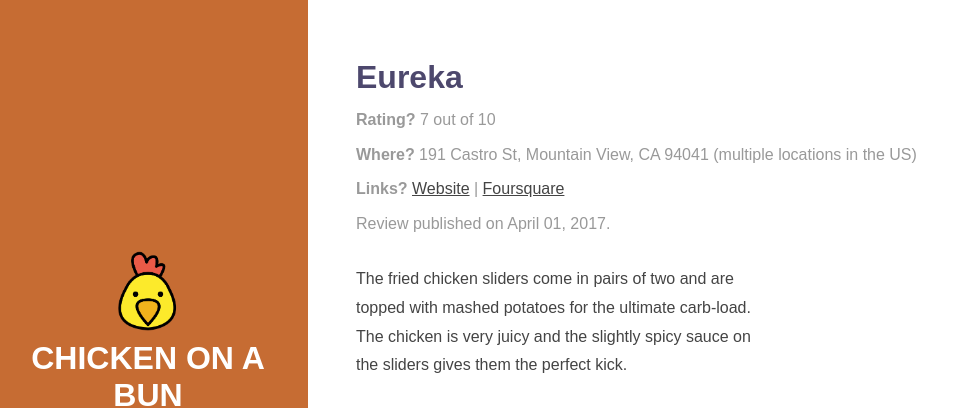
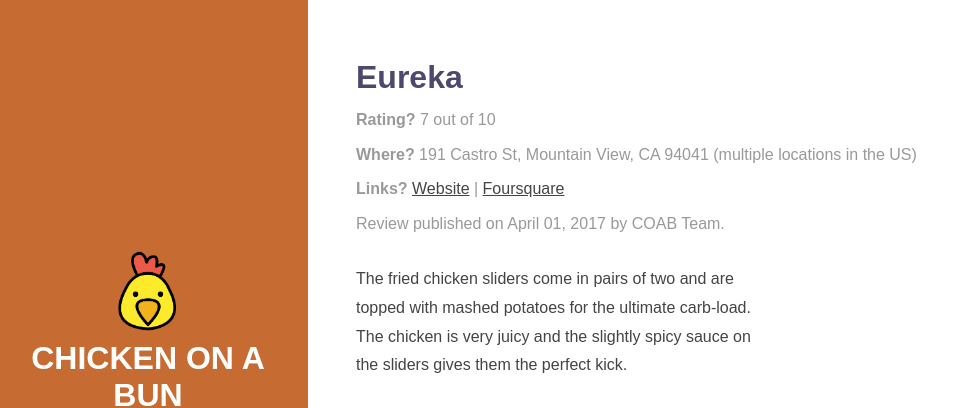
Before and after one commit to stefanthoss/chickenonabun, a Jekyll site: the page built from _posts/2017-04-01-eureka.md, in a window 1280 px wide. Shown: the top 408 px of the page, without its empty margins (12-984 px from the left). Built offline with Jekyll 4.4.1, drawn with Linux system fonts in a browser that asks for light colours; nearby versions of some CDN libraries.

Commit message:
Add author information (#93)

```diff
--- a/_config.yml
+++ b/_config.yml
@@ -3,6 +3,7 @@
 description: "Chicken On A Bun is a curated guide to the best fried chicken sandwiches in America. We traveled and visited every restaurant listed and thoroughly taste tested the chicken sandwiches and sides so you can enjoy the good ones."
 logo: /assets/icons/chicken.png
 url: https://chickenonabun.com
+author: "COAB Team"
 
 exclude:
   - "assets/images/original"
--- a/_layouts/post.html
+++ b/_layouts/post.html
@@ -16,7 +16,7 @@
         <p>
           <b>Links?</b> {% if page.website %}<a href="{{ page.website }}" target="_blank" rel="noopener">Website</a> | {% endif %}<a href="{{ page.foursquare-link }}" target="_blank" rel="noopener">Foursquare</a>
         </p>
-        <p>Review published on {{ page.date | date: '%B %d, %Y' }}.</p>
+        <p>Review published on {{ page.date | date: '%B %d, %Y' }} by {{ page.author | default: site.author }}.</p>
       </div>
     </header>
 
--- a/about.html
+++ b/about.html
@@ -24,6 +24,8 @@
 
       <p>Enjoy!</p>
 
+      <p><i>{{ site.author }}</i></p>
+
       <hr />
 
       <p>
```
